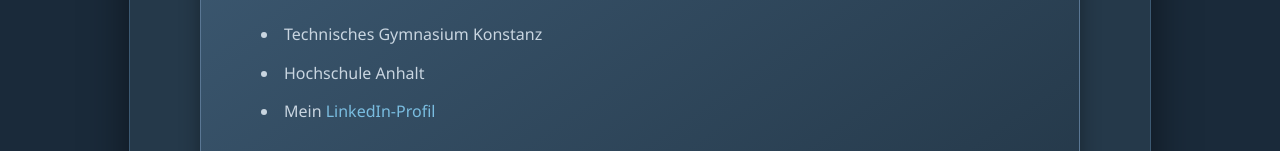
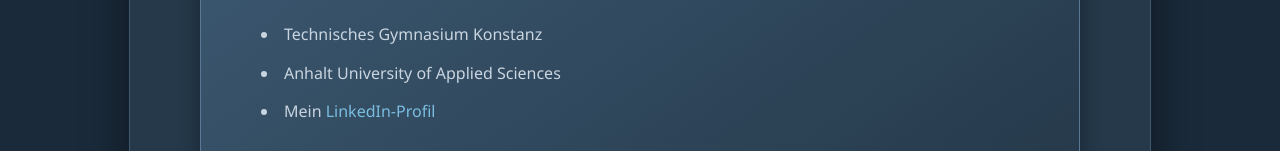
Before and after one commit to KDJ158/KDJ158.github.io, a plain HTML site: page index.html in a window 1280 px wide. Shown: the part 1144-1295 px from the top of the page. Drawn offline with Linux system fonts and the light colour scheme.

Commit message:
feinschliff ;)

```diff
--- a/index.html
+++ b/index.html
@@ -52,7 +52,7 @@
             <h2>Info</h2>
             <ul class="education-linkedin-list">
                 <li>Technisches Gymnasium Konstanz</li>
-                <li>Hochschule Anhalt</li>
+                <li>Anhalt University of Applied Sciences</li>
                 <li>Mein <a href="https://www.linkedin.com/in/kai-jurkschat-344269252/" target="_blank" rel="noopener noreferrer">LinkedIn-Profil</a></li>
             </ul>
         </div>
```
